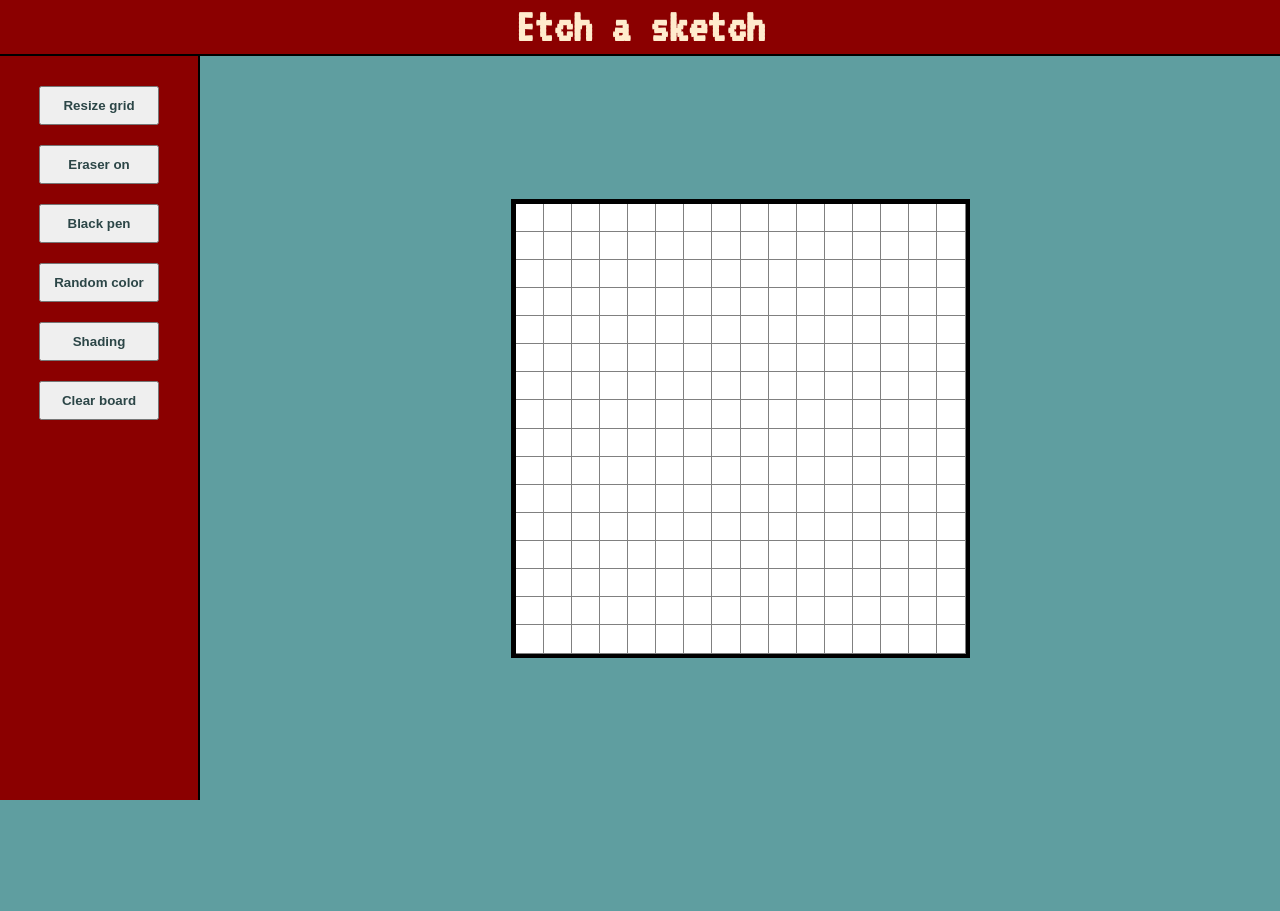
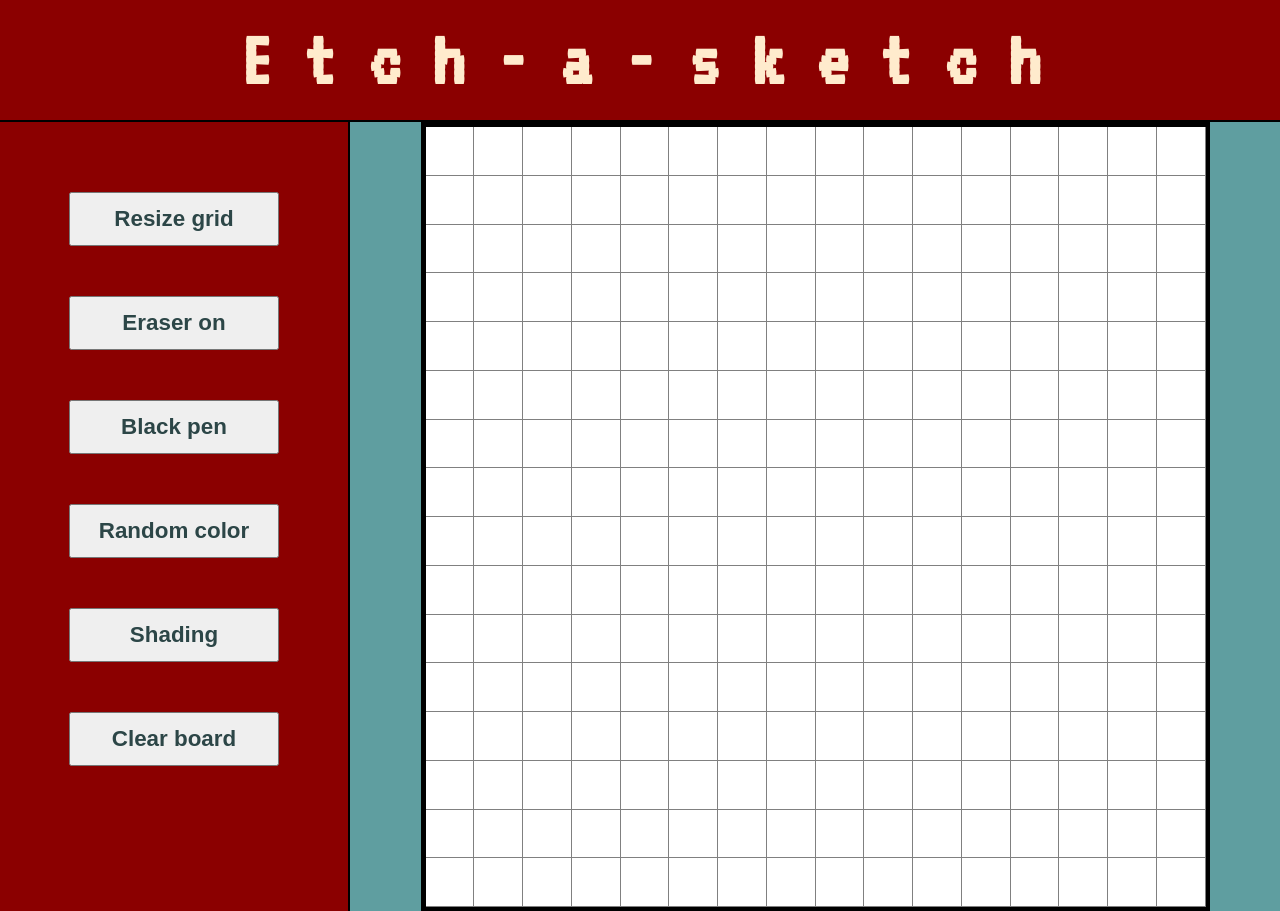
Before and after one commit to lucksmith-wd/etch-a-sketch, a plain HTML site: page index.html in a window 1280 px wide. Before the commit the page ends 800 px from the top, so only its background shows below. Drawn offline with Linux system fonts and the light colour scheme.

Commit message:
Correct sizing issues and remov temp files

```diff
--- a/index.html
+++ b/index.html
@@ -15,7 +15,7 @@
 
 <body>
     <div class="header">
-        <h1>Etch a sketch</h1>
+        <h1>E t c h - a - s k e t c h</h1>
     </div>
     <div class="content">
         <div class="left">
--- a/misc.css
+++ /dev/null
@@ -1,5 +0,0 @@
-div {
-    height: 200px;
-    width: 400px;
-    background-color: rgb(0, 0, 0);
-}
--- a/style.css
+++ b/style.css
@@ -12,7 +12,7 @@ body {
 .header {
     background-color: darkred;
     text-align: center;
-    padding: 3px;
+    padding: 20px;
     border-bottom: solid 2px;
 }
 
@@ -26,25 +26,26 @@ body {
     box-sizing: border-box;
     flex: none;
     height: 100%;
-    width: 200px;
+    width: 350px;
     height: 100%;
     background-color: darkred;
     border-right: solid 2px;
-    padding-top: 30px;
+    padding-top: 70px;
 
     display: flex;
     flex-direction: column;
     justify-content: flex-start;
     align-items: center;
-    gap: 20px;
+    gap: 50px;
 }
 
 button {
     display: block;
-    width: 120px;
-    padding: 10px;
+    width: 210px;
+    padding: 12px;
     color: rgb(44, 70, 71);
     font-weight: bold;
+    font-size: 1.4em;
 }
 
 button:hover {
@@ -54,8 +55,8 @@ button:hover {
 
 .main-container {
     margin: 0 auto;
-    height: 450px;
-    width: 450px;
+    height: 780px;
+    width: 780px;
     border: solid;
     border-width:  5px 4px 4px 5px ;
     display: flex;
@@ -84,6 +85,6 @@ h1 {
     margin: 0;
     padding: 0;
     font-family: 'VT323';
-    font-size: 3em;
+    font-size: 5em;
     color: blanchedalmond;
 }
```
Also changed, not shown: misc.html (deleted, +0 -14 lines), misc.js (deleted, +0 -10 lines).
